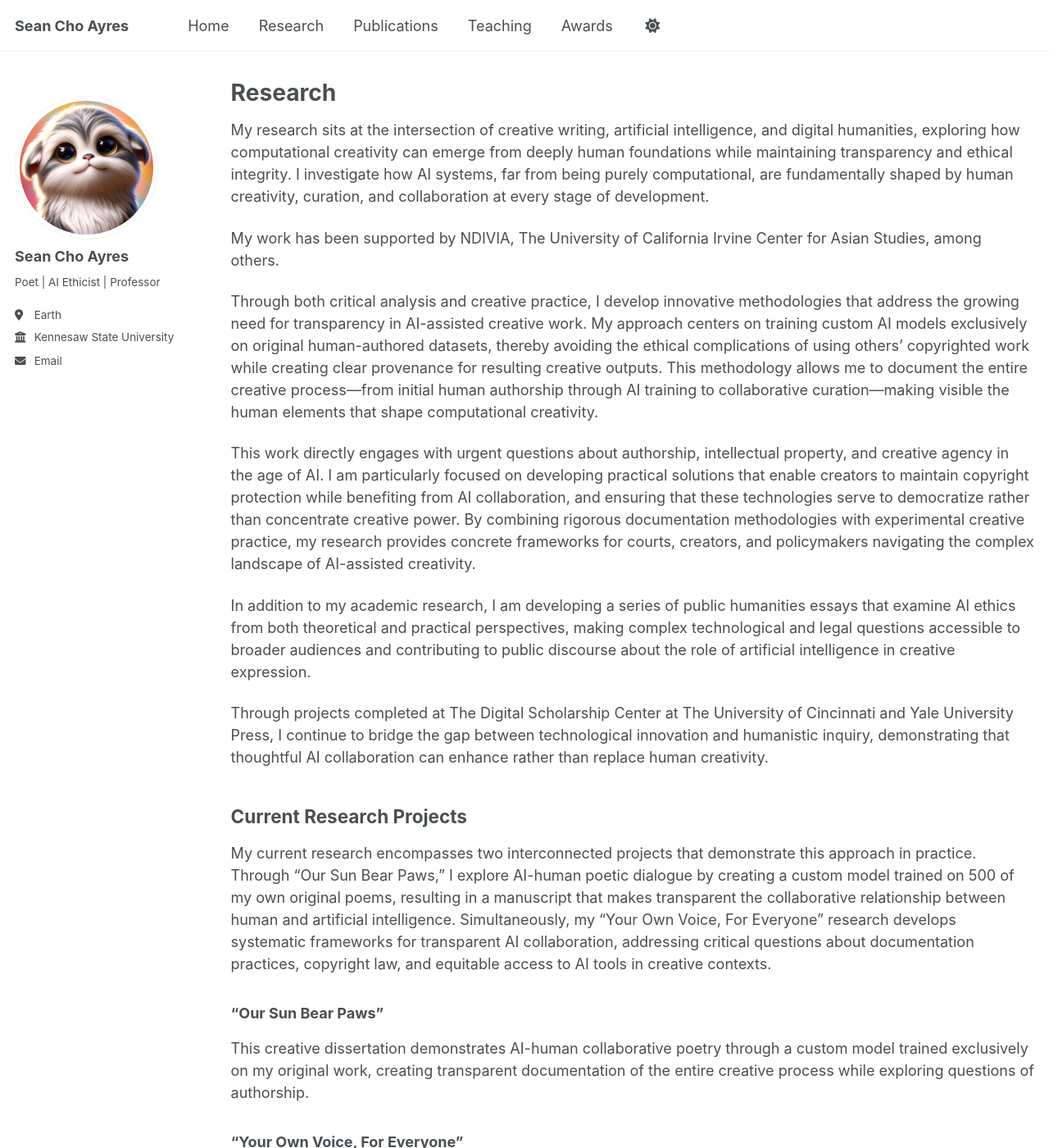
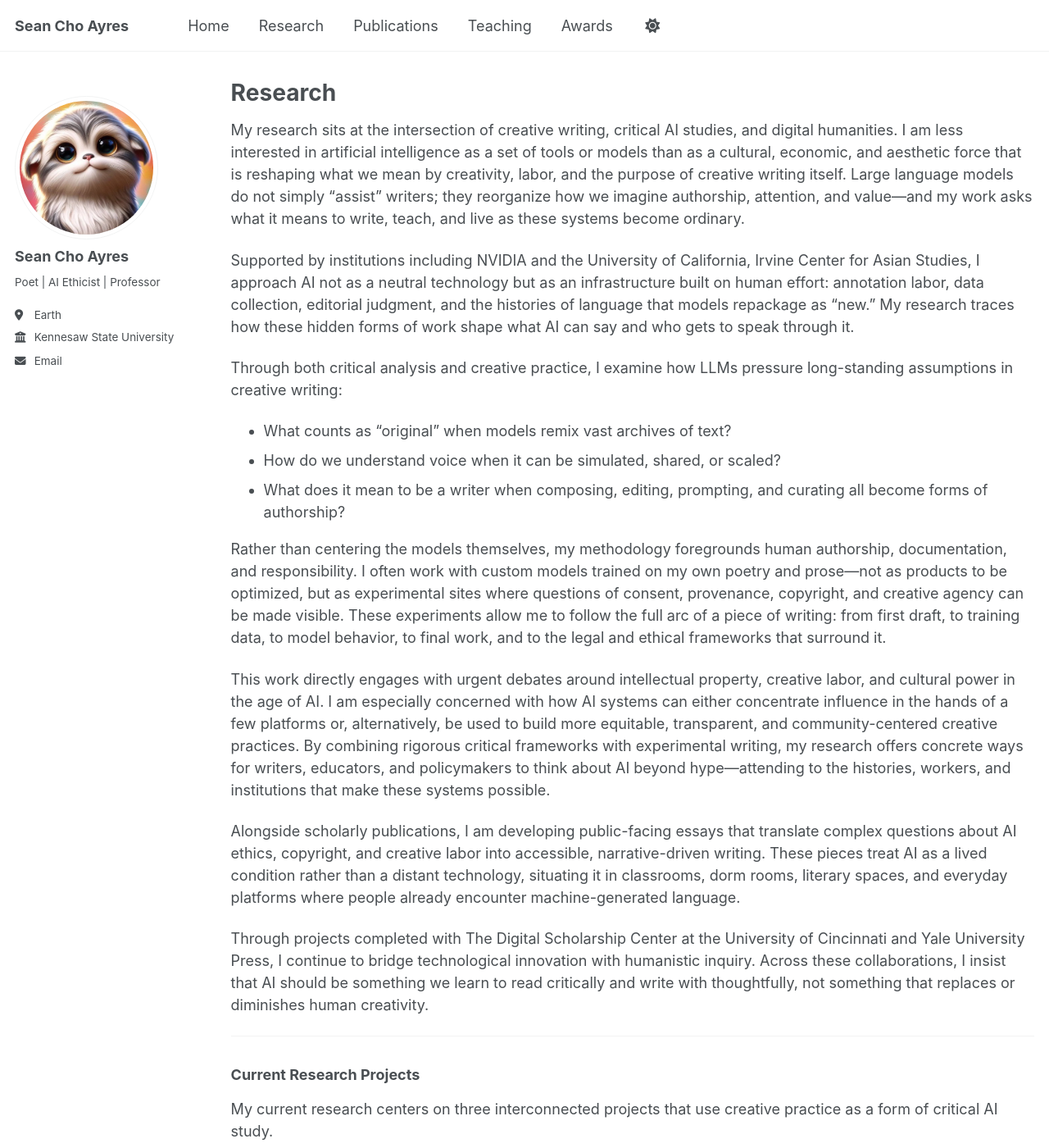
Before and after one commit to seanchoa/seanchoa, a Jekyll site: the page built from _pages/research.md, in a window 1280 px wide and 1400 px high. Shown: the whole window at 82% size. Built offline with Jekyll 4.4.1, drawn with Linux system fonts in a browser that asks for light colours; some of the changed text lies outside the part shown.

Commit message:
Revise research narrative and project descriptions
Revised research overview to emphasize critical AI studies and the impact of AI on creativity and authorship. Expanded on methodologies and current projects focusing on transparency and ethical considerations in AI-assisted creative work.

```diff
--- a/_pages/research.md
+++ b/_pages/research.md
@@ -5,25 +5,45 @@ permalink: /research/
 author_profile: true
 ---
 
-My research sits at the intersection of creative writing, artificial intelligence, and digital humanities, exploring how computational creativity can emerge from deeply human foundations while maintaining transparency and ethical integrity. I investigate how AI systems, far from being purely computational, are fundamentally shaped by human creativity, curation, and collaboration at every stage of development.
+My research sits at the intersection of creative writing, critical AI studies, and digital humanities. I am less interested in artificial intelligence as a set of tools or models than as a cultural, economic, and aesthetic force that is reshaping what we mean by creativity, labor, and the purpose of creative writing itself. Large language models do not simply “assist” writers; they reorganize how we imagine authorship, attention, and value—and my work asks what it means to write, teach, and live as these systems become ordinary.
 
-My work has been supported by NDIVIA, The University of California Irvine Center for Asian Studies, among others.
+Supported by institutions including NVIDIA and the University of California, Irvine Center for Asian Studies, I approach AI not as a neutral technology but as an infrastructure built on human effort: annotation labor, data collection, editorial judgment, and the histories of language that models repackage as “new.” My research traces how these hidden forms of work shape what AI can say and who gets to speak through it.
 
-Through both critical analysis and creative practice, I develop innovative methodologies that address the growing need for transparency in AI-assisted creative work. My approach centers on training custom AI models exclusively on original human-authored datasets, thereby avoiding the ethical complications of using others' copyrighted work while creating clear provenance for resulting creative outputs. This methodology allows me to document the entire creative process—from initial human authorship through AI training to collaborative curation—making visible the human elements that shape computational creativity.
+Through both critical analysis and creative practice, I examine how LLMs pressure long-standing assumptions in creative writing:
+- What counts as “original” when models remix vast archives of text?
+- How do we understand voice when it can be simulated, shared, or scaled?
+- What does it mean to be a writer when composing, editing, prompting, and curating all become forms of authorship?
 
-This work directly engages with urgent questions about authorship, intellectual property, and creative agency in the age of AI. I am particularly focused on developing practical solutions that enable creators to maintain copyright protection while benefiting from AI collaboration, and ensuring that these technologies serve to democratize rather than concentrate creative power. By combining rigorous documentation methodologies with experimental creative practice, my research provides concrete frameworks for courts, creators, and policymakers navigating the complex landscape of AI-assisted creativity.
+Rather than centering the models themselves, my methodology foregrounds human authorship, documentation, and responsibility. I often work with custom models trained on my own poetry and prose—not as products to be optimized, but as experimental sites where questions of consent, provenance, copyright, and creative agency can be made visible. These experiments allow me to follow the full arc of a piece of writing: from first draft, to training data, to model behavior, to final work, and to the legal and ethical frameworks that surround it.
 
-In addition to my academic research, I am developing a series of public humanities essays that examine AI ethics from both theoretical and practical perspectives, making complex technological and legal questions accessible to broader audiences and contributing to public discourse about the role of artificial intelligence in creative expression.
+This work directly engages with urgent debates around intellectual property, creative labor, and cultural power in the age of AI. I am especially concerned with how AI systems can either concentrate influence in the hands of a few platforms or, alternatively, be used to build more equitable, transparent, and community-centered creative practices. By combining rigorous critical frameworks with experimental writing, my research offers concrete ways for writers, educators, and policymakers to think about AI beyond hype—attending to the histories, workers, and institutions that make these systems possible.
 
-Through projects completed at The Digital Scholarship Center at The University of Cincinnati and Yale University Press, I continue to bridge the gap between technological innovation and humanistic inquiry, demonstrating that thoughtful AI collaboration can enhance rather than replace human creativity.
+Alongside scholarly publications, I am developing public-facing essays that translate complex questions about AI ethics, copyright, and creative labor into accessible, narrative-driven writing. These pieces treat AI as a lived condition rather than a distant technology, situating it in classrooms, dorm rooms, literary spaces, and everyday platforms where people already encounter machine-generated language.
 
-## Current Research Projects
+Through projects completed with The Digital Scholarship Center at the University of Cincinnati and Yale University Press, I continue to bridge technological innovation with humanistic inquiry. Across these collaborations, I insist that AI should be something we learn to read critically and write with thoughtfully, not something that replaces or diminishes human creativity.
 
-My current research encompasses two interconnected projects that demonstrate this approach in practice. Through "Our Sun Bear Paws," I explore AI-human poetic dialogue by creating a custom model trained on 500 of my own original poems, resulting in a manuscript that makes transparent the collaborative relationship between human and artificial intelligence. Simultaneously, my "Your Own Voice, For Everyone" research develops systematic frameworks for transparent AI collaboration, addressing critical questions about documentation practices, copyright law, and equitable access to AI tools in creative contexts.
+---
 
-### "Our Sun Bear Paws"
+### Current Research Projects
 
-This creative dissertation demonstrates AI-human collaborative poetry through a custom model trained exclusively on my original work, creating transparent documentation of the entire creative process while exploring questions of authorship.
+My current research centers on three interconnected projects that use creative practice as a form of critical AI study.
 
-### "Your Own Voice, For Everyone"
-A research framework addressing systematic approaches to transparent AI collaboration, copyright protection, and equitable access to AI tools in creative contexts, providing practical guidelines for creators, policymakers, and legal professionals.
+**Our Sun Bear Paws**
+*AI, poetry, and the purpose of writing*
+
+This creative dissertation stages an extended dialogue between human and machine by training a custom model on a large corpus of my own poems. The project is less about generating “convincing” AI poetry and more about asking: What happens to intimacy, memory, and care when one’s own voice is returned as synthetic text? How does collaborative drafting with an LLM change the goals of a poem—from product to process, from originality to relation? Through extensive documentation of prompts, outputs, revisions, and refusals, *Our Sun Bear Paws* makes the usually invisible labor of AI-assisted writing both legible and critique-able.
+
+**Your Own Voice, For Everyone**
+*Frameworks for transparent and equitable AI collaboration*
+
+This research framework develops practical tools for writers, educators, and institutions who want to engage AI without surrendering their values or their rights. The project focuses on:
+
+- Documentation practices that make visible how AI is used in creative work
+- Approaches to copyright and consent that respect human contributors
+- Pedagogical models that treat AI as an opportunity to rethink why we write, not just how
+- Strategies for widening access to AI literacy so that its benefits are not limited to those with the most resources
+
+**Human Error Is the Point**
+*An essay collection on critical AI, labor, and the work of writing*
+
+This essay collection gathers creative nonfiction and public-facing criticism that examines AI from the vantage point of lived experience: the classroom, the dorm room labeling data at 2 a.m., the workshop where students draft with chatbots, the office where everyday writing is quietly automated. Moving between memoir, reportage, and close reading, these essays ask how AI is reshaping our sense of boredom, effort, authorship, and care. Rather than treating “AI in writing” as a novelty problem, the collection argues that machine-generated text exposes what creative writing has always been for: making meaning together under unequal conditions of time, money, and attention.
```
